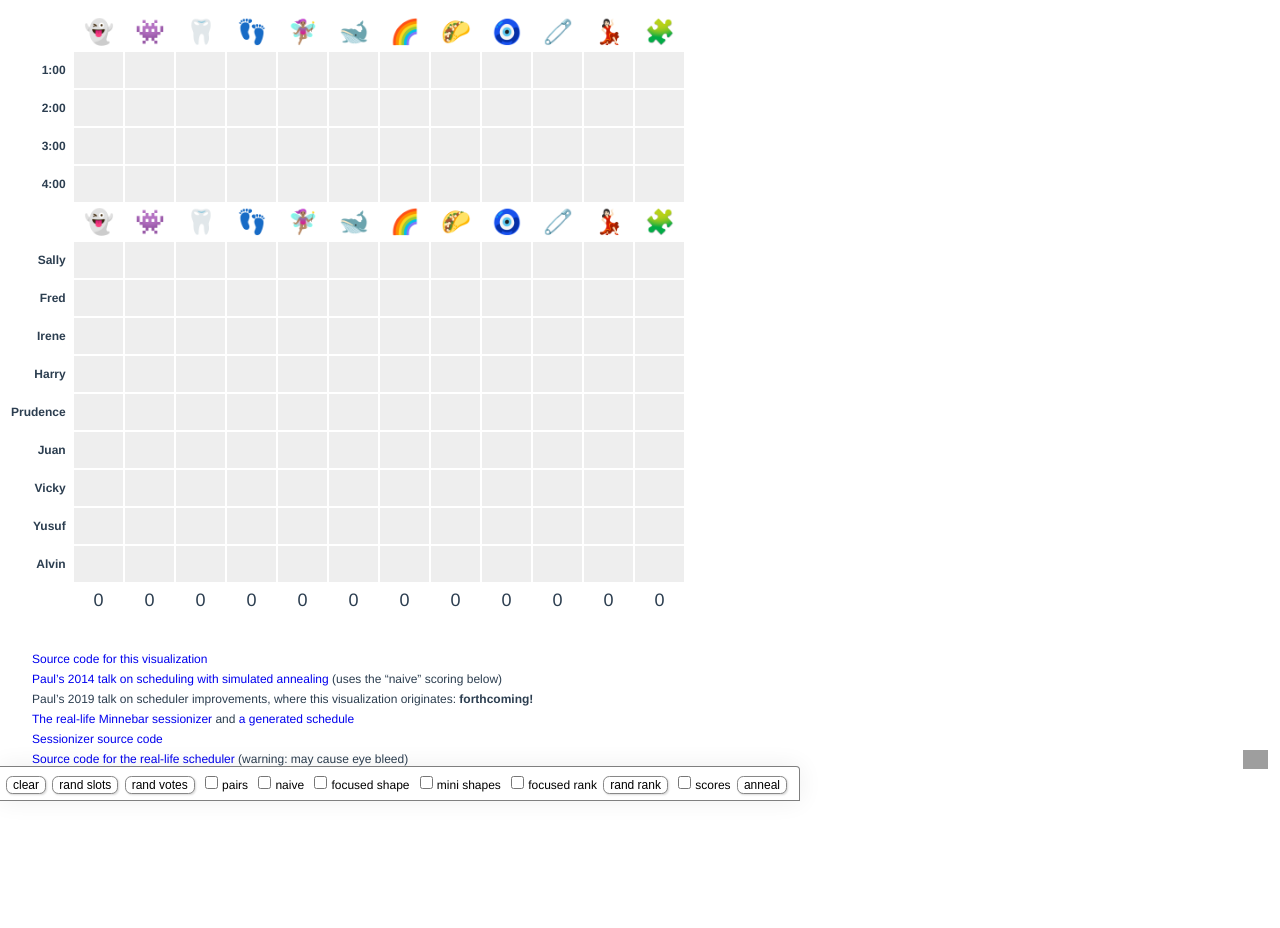
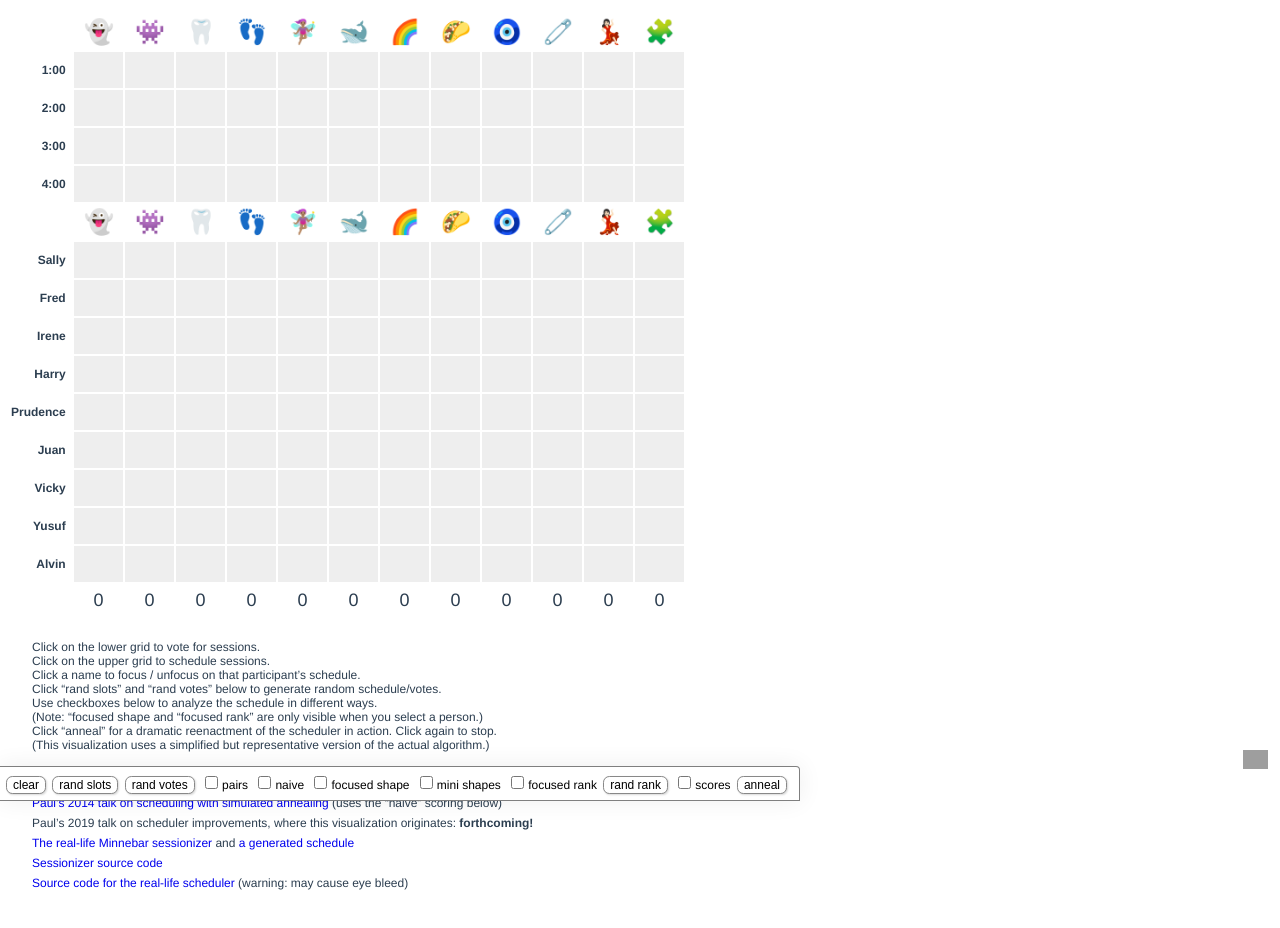
Before and after one commit to pcantrell/sessionizer-visualizer, a Vue app: page / in a window 1280 px wide. Shown: the top 928 px of the page. Before the commit the page ends 838 px from the top, so only its background shows below. Built offline with nearby package versions, Linux system fonts and the light colour scheme; grey boxes are pictures that could not be loaded.

Commit message:
Added hints

```diff
--- a/src/App.vue
+++ b/src/App.vue
@@ -22,6 +22,17 @@
       <button @click="schedule.randomizeRanks()">rand rank</button>
       <Toggle v-model="options.showShapeScores" label="scores" />
       <button @click="annealer.toggle()" :class="{ active: annealer.running }">anneal</button>
+    </div>
+
+    <div class="hints">
+      <div class="hint">Click on the lower grid to vote for sessions.</div>
+      <div class="hint">Click on the upper grid to schedule sessions.</div>
+      <div class="hint">Click a name to focus / unfocus on that participant’s schedule.</div>
+      <div class="hint">Click “rand slots” and “rand votes” below to generate random schedule/votes.</div>
+      <div class="hint">Use checkboxes below to analyze the schedule in different ways.</div>
+      <div class="hint">(Note: “focused shape and “focused rank” are only visible when you select a person.)</div>
+      <div class="hint">Click “anneal” for a dramatic reenactment of the scheduler in action. Click again to stop.</div>
+      <div class="hint">(This visualization uses a simplified but representative version of the actual algorithm.)</div>
     </div>
 
     <div class="links">
@@ -147,6 +158,10 @@ export default class App extends Vue {
     font-size: 12px;
   }
 
+  body {
+    padding-bottom: 4em;
+  }
+
   a {
     text-decoration: none;
   }
@@ -189,8 +204,11 @@ export default class App extends Vue {
     }
   }
 
+  .hints, .links {
+    margin: 2em;
+  }
+
   .links {
-    margin: 3em 0 6em 2em;
     .link {
       margin-top: 0.5em;
     }
```
